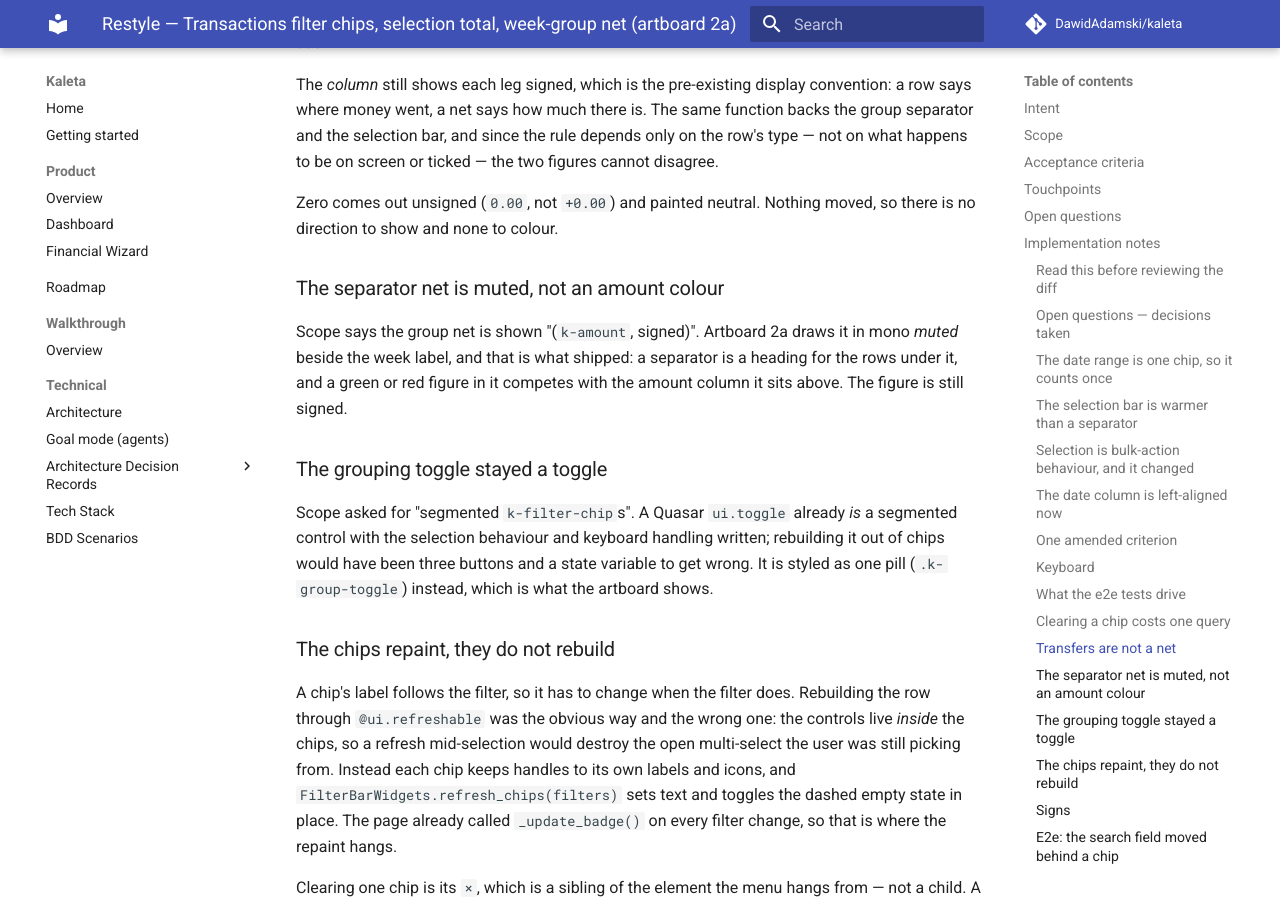
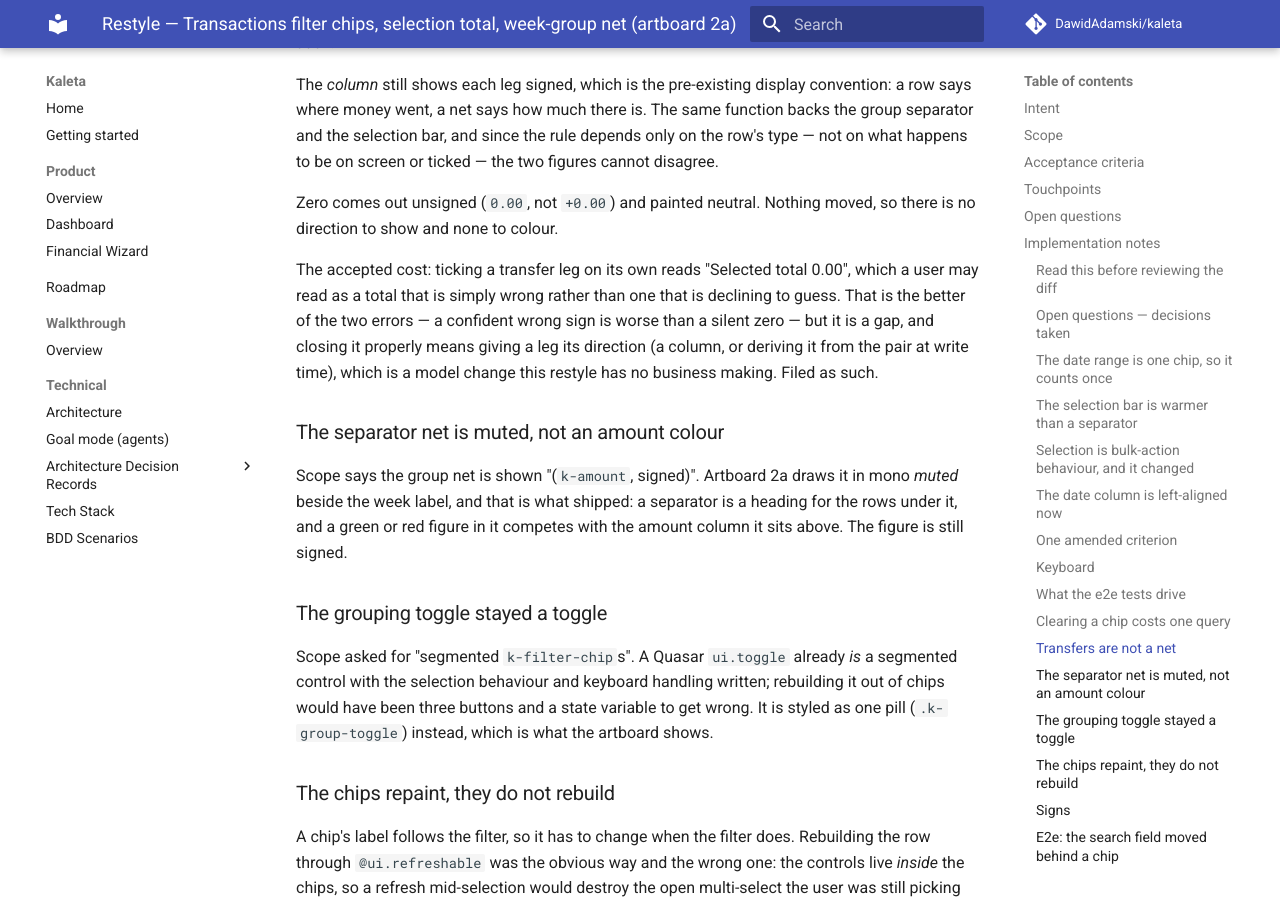
Before and after one commit to DawidAdamski/kaleta, an MkDocs documentation site: the page built from docs/plans/restyle-transactions-filter-chips.md, in a window 1280 px wide and 900 px high, scrolled down 5567 px. Built offline with MkDocs 1.6.1 and Material for MkDocs 9.7.7, drawn with Linux system fonts in a browser that asks for light colours; comment, search, counter and statistics services are not loaded.

Commit message:
test(transactions): Enter opens a chip, and KAL-PAG-005 says what the net does
KAL-PAG-005 still described the pair-aware rule the net no longer uses,
and Enter — the one keyboard path that is Quasar's rather than ours, and
so the one an upgrade could take away silently — had no test behind the
scenario that promises it.

Also records the cost of leaving transfers out of the net: a lone leg
ticked on its own reads 0.00, which is the better of the two errors but
is still one.

Co-Authored-By: Claude Opus 5 (1M context) <noreply@anthropic.com>
Claude-Session: https://claude.ai/code/session_0152AYpRfMD2oD5sjv3sg3qi

```diff
--- a/docs/plans/restyle-transactions-filter-chips.md
+++ b/docs/plans/restyle-transactions-filter-chips.md
@@ -258,6 +258,14 @@ ticked — the two figures cannot disagree.
 Zero comes out unsigned (`0.00`, not `+0.00`) and painted neutral. Nothing
 moved, so there is no direction to show and none to colour.
 
+The accepted cost: ticking a transfer leg on its own reads
+"Selected total 0.00", which a user may read as a total that is simply
+wrong rather than one that is declining to guess. That is the better of the
+two errors — a confident wrong sign is worse than a silent zero — but it is
+a gap, and closing it properly means giving a leg its direction (a column,
+or deriving it from the pair at write time), which is a model change this
+restyle has no business making. Filed as such.
+
 ### The separator net is muted, not an amount colour
 
 Scope says the group net is shown "(`k-amount`, signed)". Artboard 2a draws
```
Also changed, not shown: docs/bdd.md (+2 -1 lines), 1 other file.
